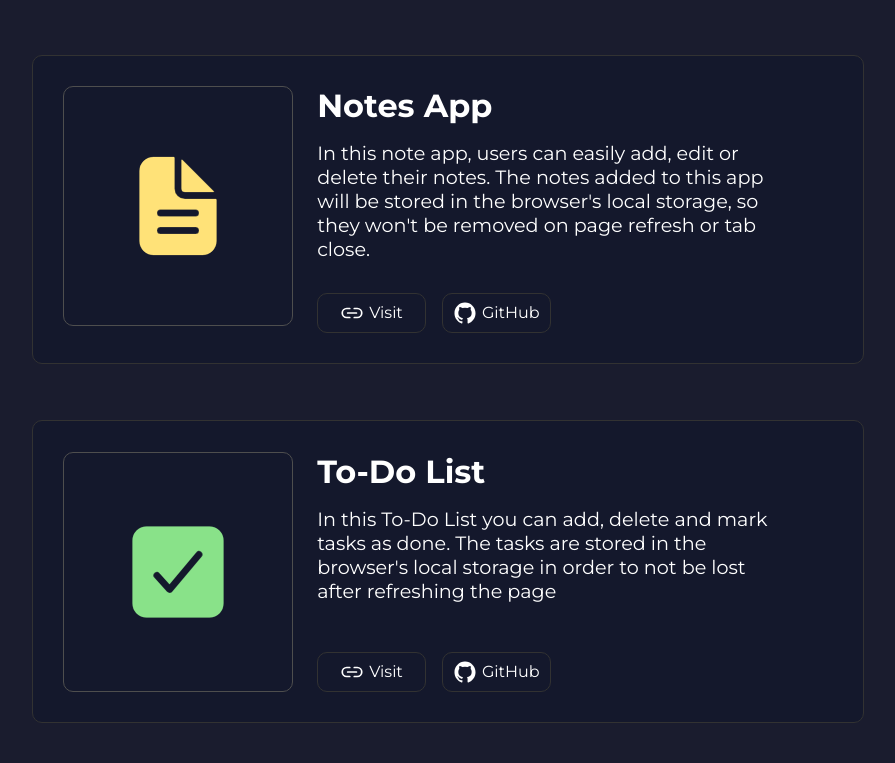
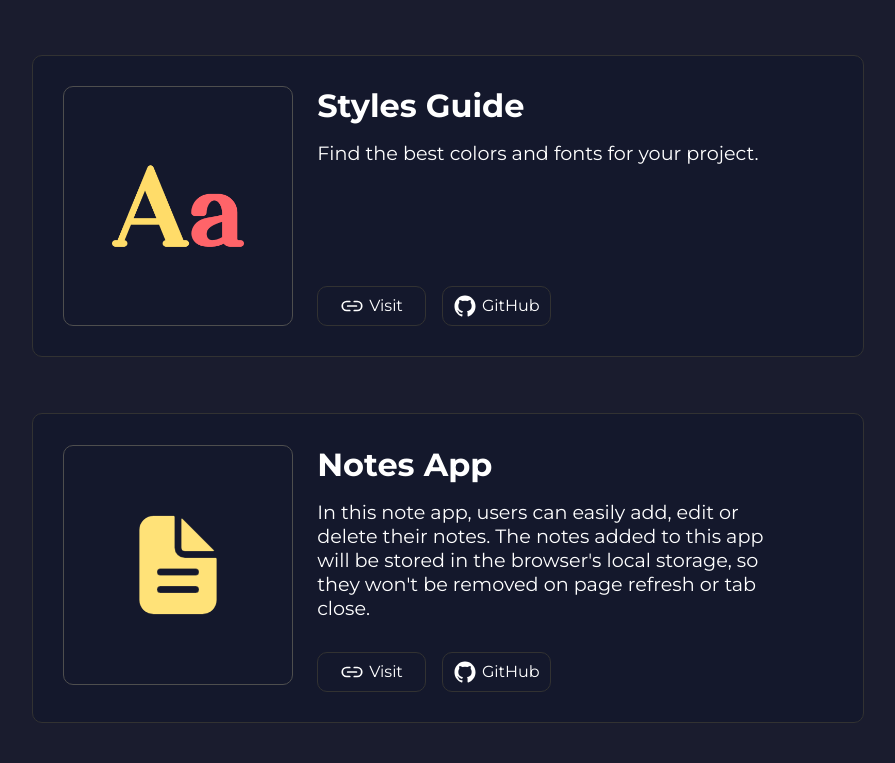
Before and after one commit to NahuelGenchi/portfolio, a React (Create React App) app: page / in a window 1280 px wide. Shown: the part 2437-3200 px from the top of the page, without its empty margins (192-1087 px from the left). Built offline with nearby package versions, Linux system fonts and the light colour scheme.

Commit message:
adding Styles Guide project

```diff
--- a/src/mock/data.js
+++ b/src/mock/data.js
@@ -1,4 +1,5 @@
 import nikeLogo from "../assets/nike-logo.png";
+import stylesguideLogo from "../assets/stylesguide-logo.png";
 
 const projectsData = [
   {
@@ -14,6 +15,13 @@ const projectsData = [
     githubLink: "https://github.com/NahuelGenchi/zooanimal.git",
     title: "Zoo Animals",
     description: "This app returns 10 random zoo animals with information like habitat, geography, diet, etc."
+  },
+  {
+    img: stylesguideLogo,
+    hostLink: "https://stylesguide.netlify.app",
+    githubLink: "https://github.com/NahuelGenchi/styleguide.git",
+    title: "Styles Guide",
+    description: "Find the best colors and fonts for your project."
   },
   {
     iconName: "document-text",
```
Also changed, not shown: src/assets/stylesguide-logo.png (added).
